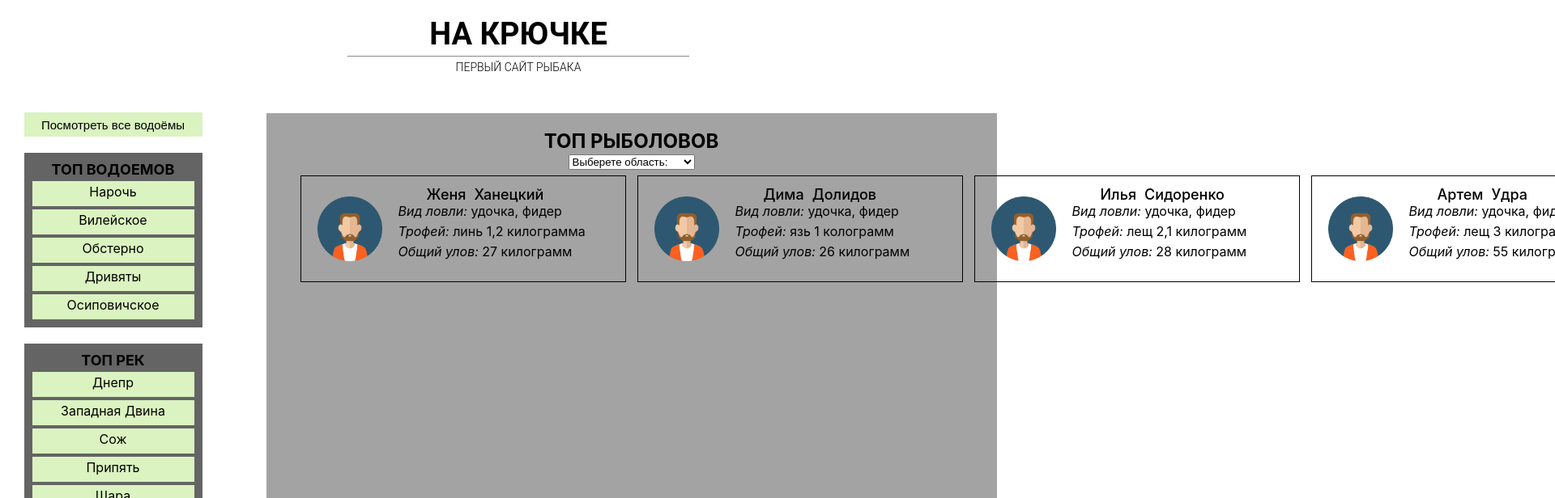
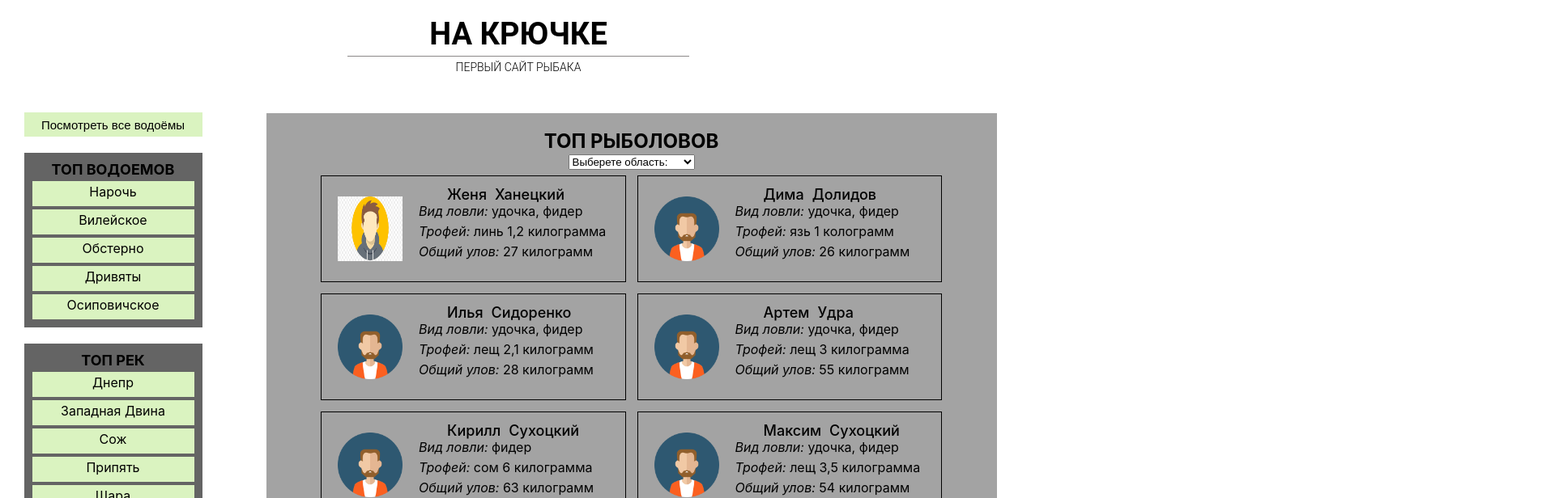
Before and after one commit to Khanetsky-Zhenya/ON_HOOK, a React (Create React App) app: page / in a window 1280 px wide. Shown: the top 616 px of the page at 81% size, 1920 px wide, since content can reach past the window. Built offline with nearby package versions, Linux system fonts and the light colour scheme.

Commit message:
update component FishList and add filter on region for fishman

```diff
--- a/src/App.css
+++ b/src/App.css
@@ -1,4 +1,4 @@
 .App {
-  width: 100vw;
+  width: 100%;
   height: 100vh;
 }
--- a/src/components/Main/FishList/FishList.jsx
+++ b/src/components/Main/FishList/FishList.jsx
@@ -8,21 +8,22 @@ import styles from "./FishList.module.css";
 import { FishMan } from "../FishMan/FishMan";
 export const FishList = () => {
   const dispatch = useDispatch();
+  const allFishMans = useSelector((state) => state.fishMans);
+  const [fishMans, setFishMans] = useState([]);
 
-  const allFishMans = useSelector((state) => state.fishMans);
+  useEffect(() => {
+    dispatch({ type: ACTIONS.GET_FISHMANS });
+  }, []);
 
   useEffect(() => {
     setFishMans(allFishMans);
   }, [allFishMans]);
 
-  const [fishMans, setFishMans] = useState(allFishMans);
-
-  useEffect(() => {
-    dispatch({ type: ACTIONS.GET_FISHMANS });
-  }, []);
-
-  const onFilter = (myRegion) => {
-    const newFishMans = allFishMans.filter((item) => item.myRegion.includes(myRegion));
+  const onFilter = (e) => {
+    const myRegion = e.target.value;
+    const newFishMans = allFishMans.filter((item) => {
+      return item.myRegion.includes(myRegion);
+    });
     setFishMans(newFishMans);
   };
 
@@ -30,24 +31,18 @@ export const FishList = () => {
     <div className={styles.List}>
       <div className={styles.List__Header}>
         <h2 className={styles.List__Title}>топ рыболовов</h2>
-          <select >
-            <option className={styles.List__SubTitle}>Выберете область:</option>
-            <option>Брестская область</option>
-            <option>Витебская область</option>
-            <option>Гродненская область</option>
-            <option>Гомельская область</option>
-            <option>Могилевская область</option>
-            <option>Минская область</option>
-          </select>
+        <select onChange={onFilter}>
+          <option className={styles.List__SubTitle}>Выберете область:</option>
+          <option value="brest">Брестская область</option>
+          <option value="vitebsk">Витебская область</option>
+          <option value="grodno">Гродненская область</option>
+          <option value="gomel">Гомельская область</option>
+          <option value="mogilev">Могилевская область</option>
+          <option value="minsk">Минская область</option>
+        </select>
       </div>
       <div className={styles.List__UserTop}>
-        <div className={styles.List__UserTopFlex}>
-          <FishMan/>
-        </div>
-        <div>
-
-
-        </div>
+        <FishMan fishmans={fishMans} />
       </div>
     </div>
   );
--- a/src/components/Main/FishList/FishList.module.css
+++ b/src/components/Main/FishList/FishList.module.css
@@ -10,9 +10,11 @@
 }
 .List__UserTop {
   display: flex;
+  flex-wrap: wrap;
+  justify-content: center;
 
   height: 424px;
 }
-.List__UserTopFlex{
+.List__UserTopFlex {
   display: flex;
 }
--- a/src/components/Main/FishMan/FishMan.jsx
+++ b/src/components/Main/FishMan/FishMan.jsx
@@ -1,34 +1,24 @@
 import React from "react";
 
-import avatar from "../../../assets/images/avatar/avatarUser.png";
+import { useEffect, useState } from "react";
+import { useDispatch, useSelector } from "react-redux";
 
-import { useEffect , useState} from "react";
-import { useDispatch, useSelector } from "react-redux";
 import { ACTIONS } from "../../../redux/constants";
+import images from "../../../services/images";
 
 import styles from "./FishMan.module.css";
 
-export const FishMan = () => {
-    const dispatch = useDispatch();
-
-  const allFishMans = useSelector((state) => state.fishMans);
-
-  useEffect(() => {
-    setFishMans(allFishMans);
-  }, [allFishMans]);
-
-  const [fishMans, setFishMans] = useState(allFishMans);
-
-  useEffect(() => {
-    dispatch({ type: ACTIONS.GET_FISHMANS });
-  }, []);
-
-
+export const FishMan = ({ fishmans }) => {
   return (
     <>
-      {fishMans.map((item) => {
-            return ( <div className={styles.Card}>
-              <img className={styles.Card__avatar} src={avatar} alt="your avatar" />
+      {fishmans.map((item) => {
+        return (
+          <div className={styles.Card}>
+            <img
+              className={styles.Card__avatar}
+              src={item.avatar ? images[item.avatar] : images.defaultAvatar}
+              alt="your avatar"
+            />
             <div>
               <div className={styles.Card__FullName}>
                 <p className={styles.Card__Name}>{item.name}</p>
@@ -40,14 +30,13 @@ export const FishMan = () => {
               <p className={styles.Card__Trophy}>
                 Трофей: <span>{item.trophy}</span>
               </p>
-                <p className={styles.Card__TotalCatch} >
+              <p className={styles.Card__TotalCatch}>
                 Общий улов: <span>{item.totalCatch} килограмм</span>
               </p>
             </div>
           </div>
         );
       })}
-
     </>
   );
 };
--- a/src/components/Main/FishMan/FishMan.module.css
+++ b/src/components/Main/FishMan/FishMan.module.css
@@ -4,7 +4,7 @@
 }
 .Card {
   display: flex;
-  width: 400px;
+  width: 45%;
   height: 130px;
   border: 1px solid rgb(0, 0, 0);
   margin: 7px;
--- a/src/redux/mock/fishMans.json
+++ b/src/redux/mock/fishMans.json
@@ -1,6 +1,7 @@
 [
   {
     "id": 1,
+    "avatar": "zhenyaFoto",
     "myRegion": "vitebsk",
     "name": "Женя",
     "secondName": "Ханецкий",
--- /dev/null
+++ b/src/services/images.js
@@ -0,0 +1,5 @@
+import defaultAvatar from "../assets/images/avatar/avatarUser.png";
+import zhenyaFoto from "../assets/images/avatar/123.jpg";
+
+const images = { defaultAvatar, zhenyaFoto };
+export default images;
```
Lines whose indentation alone changed are shown as unchanged.
